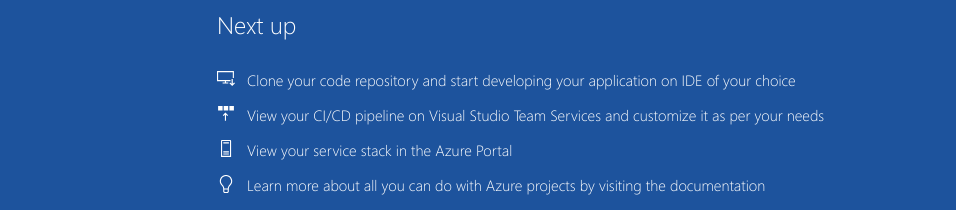
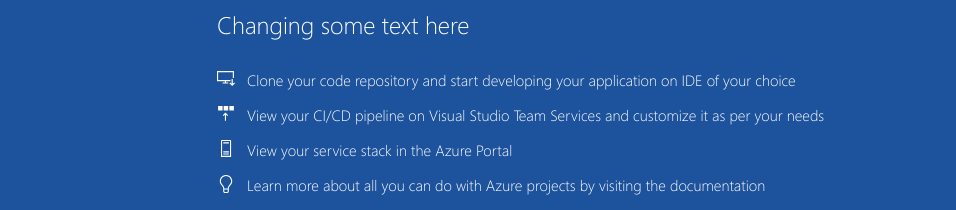
Before and after one commit to MFior93/edu_git_cert, a plain HTML site: page index.html in a window 1280 px wide. Shown: the part 590-800 px from the top of the page, without its empty margins (8-964 px from the left). Drawn offline with Linux system fonts and the light colour scheme.

Commit message:
changes in index

```diff
--- a/index.html
+++ b/index.html
@@ -22,7 +22,7 @@
                 <div class="description line-1"> Azure DevOps Project has been successfully setup</div>
                 <div class="description line-2"> Your HTML app is up and running on Azure</div>
                 <div class="next-steps-container">
-                    <div class="next-steps-header">Next up</div>
+                    <div class="next-steps-header">Changing some text here</div>
                     <div class="next-steps-body">
                         <div class="step">
                             <div class="step-icon">
```
